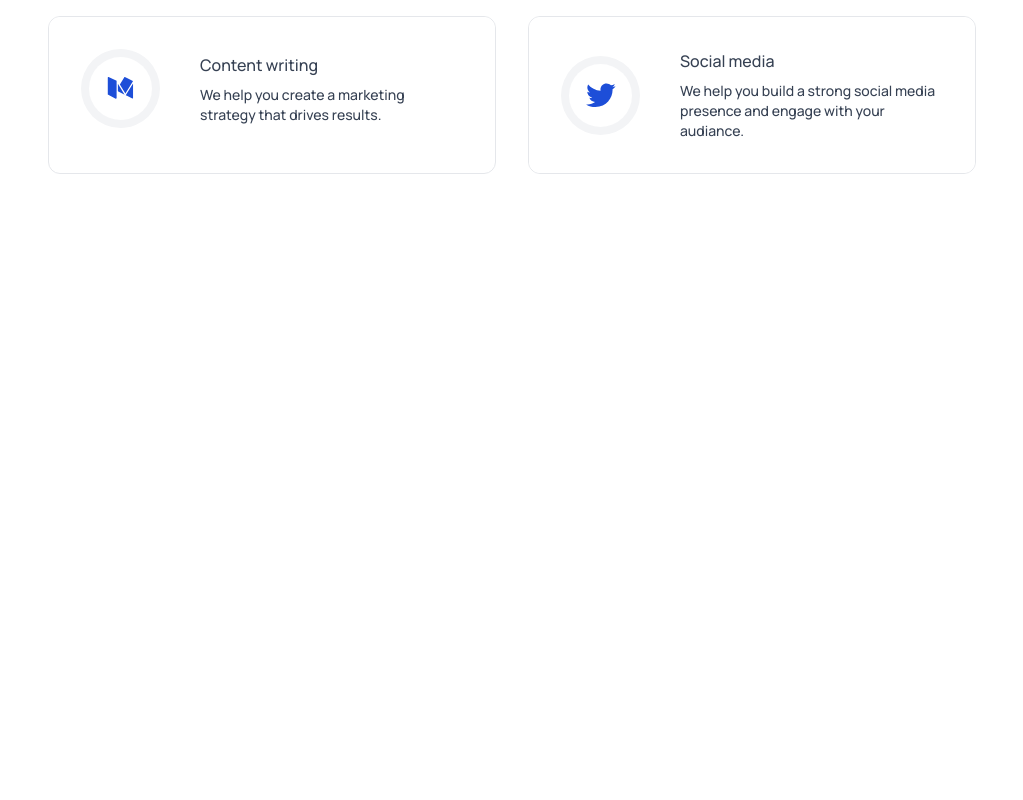
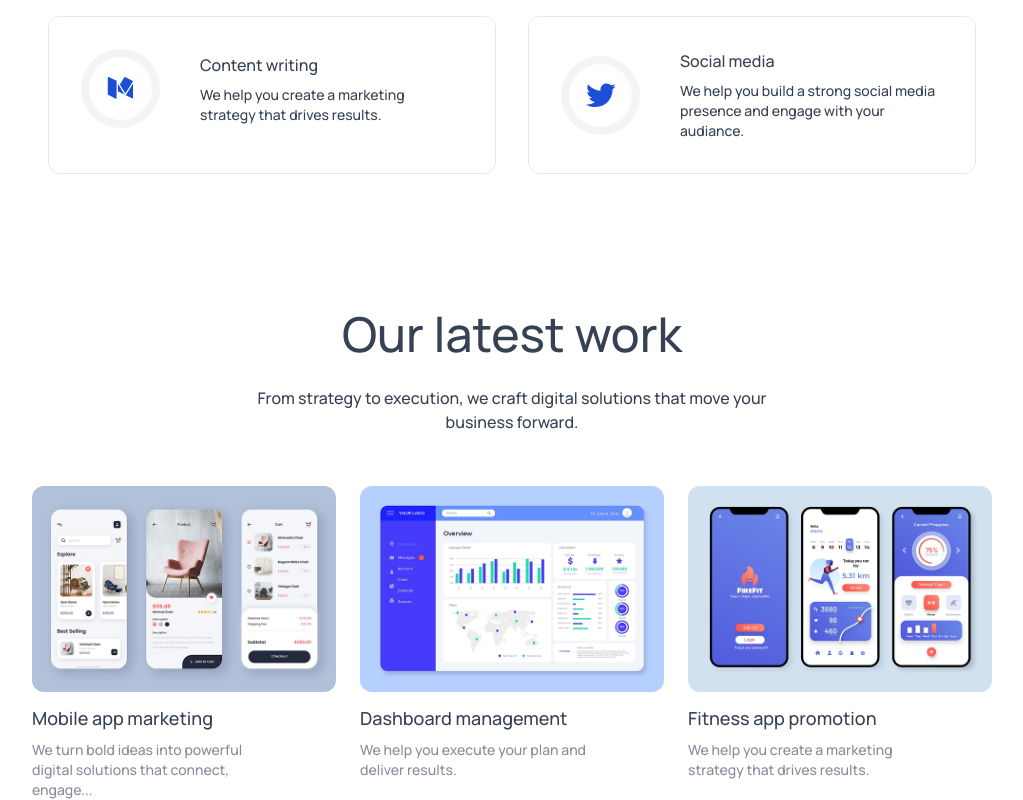
Before and after one commit to abhijithpr08/agency.ai, a React (Vite) app: page / in a window 1280 px wide. Shown: the part 1724-2524 px from the top of the page, without its empty margins (128-1151 px from the left). Before the commit the page ends 1914 px from the top, so only its background shows below. Built offline with nearby package versions, Linux system fonts and the light colour scheme.

Commit message:
our work section completed

```diff
--- a/src/App.jsx
+++ b/src/App.jsx
@@ -3,6 +3,7 @@ import Navbar from './components/NavBar'
 import Hero from './components/Hero'
 import TrustedBy from './components/TrustedBy'
 import Services from './components/Services'
+import OurWork from './components/OurWork'
 
 const App = () => {
 
@@ -14,6 +15,7 @@ const App = () => {
       <Hero/>
       <TrustedBy/>
       <Services/>
+      <OurWork/>
     </div>
   )
 }
--- /dev/null
+++ b/src/components/OurWork.jsx
@@ -0,0 +1,44 @@
+import React from 'react'
+import Title from './Title'
+import assets from '../assets/assets'
+
+const OurWork = () => {
+
+    const workData = [
+        {
+            title: 'Mobile app marketing',
+            description: 'We turn bold ideas into powerful digital solutions that connect, engage...',
+            image: assets.work_mobile_app
+        },
+        {
+            title: 'Dashboard management',
+            description: 'We help you execute your plan and deliver results.',
+            image: assets.work_dashboard_management
+        },
+        {
+            title: 'Fitness app promotion',
+            description: 'We help you create a marketing strategy that drives results.',
+            image: assets.work_fitness_app
+        }
+    ]
+
+  return (
+    <div id='our-work' className='flex flex-col items-center gap-7 px-4 sm:px-12 lg:px-24 xl:px-40 pt-30 text-gray-700 dark:text-white'>
+        <Title title='Our latest work' desc='From strategy to execution, we craft digital solutions that move your business forward.'/>
+
+        <div className='grid sm:grid-cols-2 lg:grid-cols-3 gap-6 w-full max-w-5xl'>
+            {
+                workData.map((work, index)=>(
+                    <div key={index} className='hover:scale-102 duration-500 transition-all cursor-pointer'>
+                        <img src={work.image} alt="work" className='w-full rounded-xl'/>
+                        <h3 className='mt-3 mb-2 text-lg font-semibold'>{work.title}</h3>
+                        <p className='text-sm opacity-60 w-5/6'>{work.description}</p>
+                    </div>
+                ))
+            }
+        </div>
+    </div>
+  )
+}
+
+export default OurWork
```
